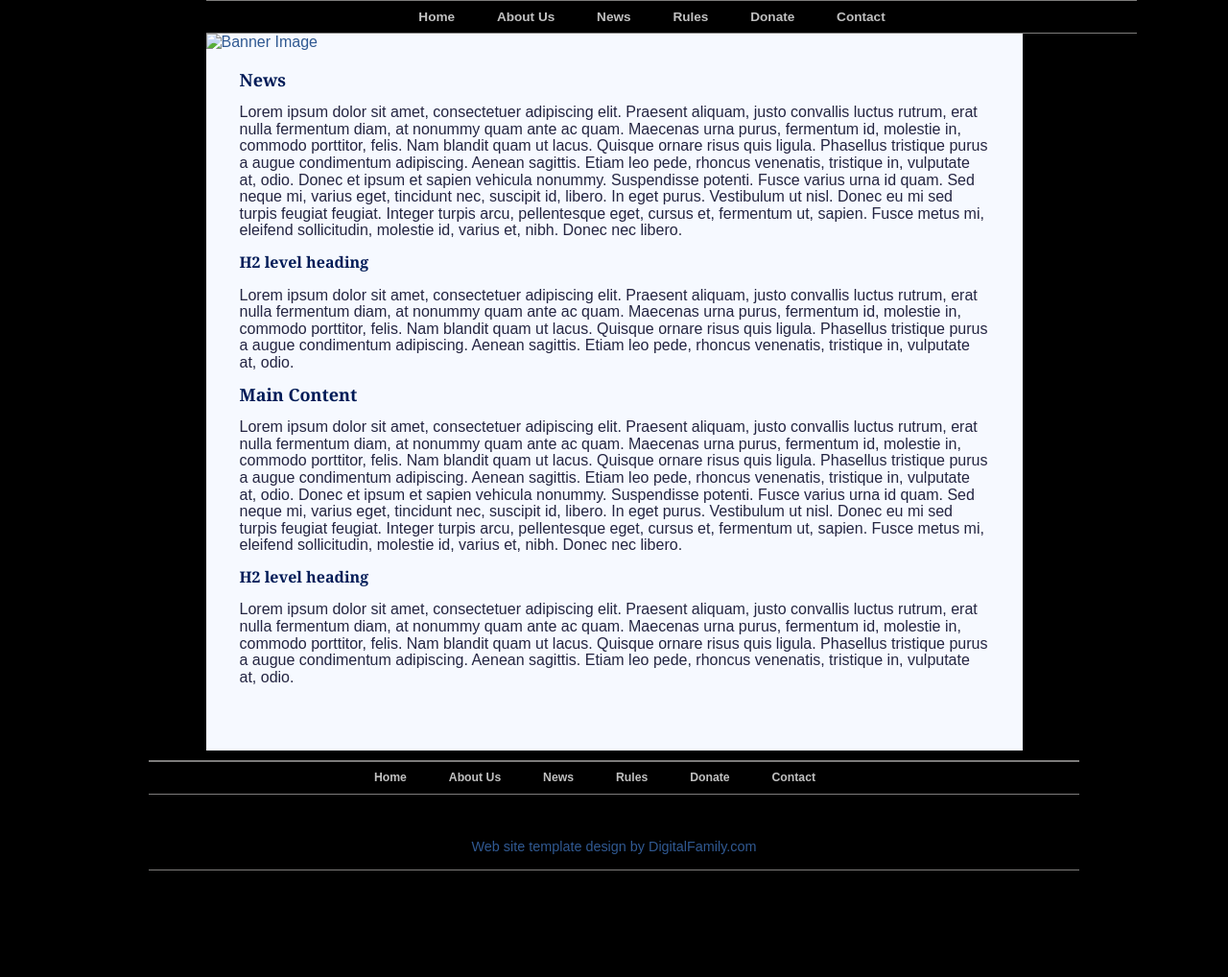
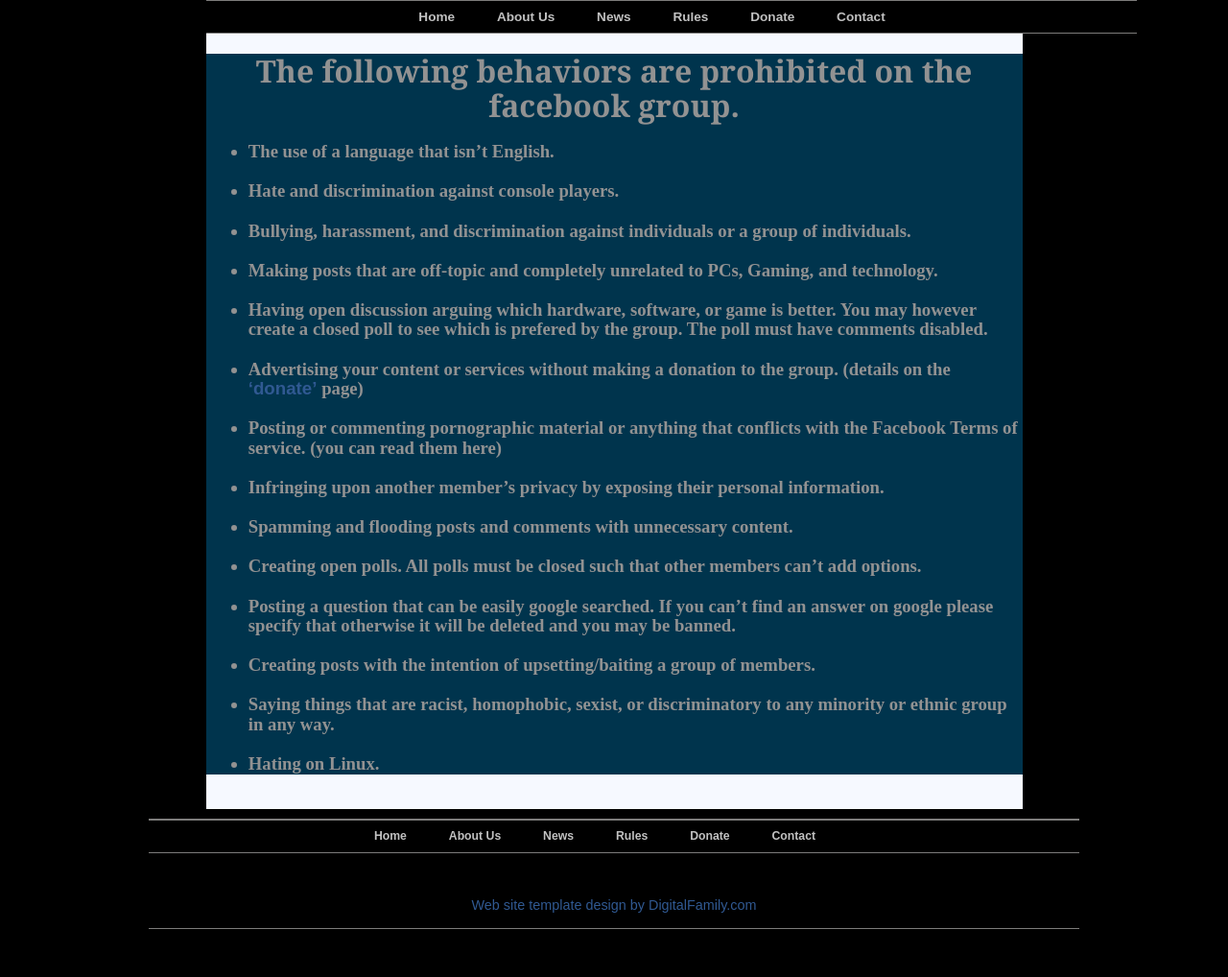
Before and after one commit to RustyRaptor/pcmrhub.com, a PHP site: page /rules.html in a window 1280 px wide. Shown: the whole page at 96% size. Before the commit the page ends 907 px from the top, so only its background shows below. Run offline with PHP 8.4, Linux system fonts and the light colour scheme.

Commit message:
Added the rules page and created a custom style for it called #rules and #rulesHeading

```diff
--- a/rules.html
+++ b/rules.html
@@ -53,28 +53,32 @@ height="0" width="0" style="display:none;visibility:hidden"></iframe></noscript>
 
 
         <!-- InstanceBeginEditable name="banner" -->
-        <a href="index.html"><img alt="Banner Image" width="970" height="172" border="0" /></a>
+        <!-- <a href="index.html"><img alt="Banner Image" width="970" height="172" border="0" /></a> -->
         <!-- InstanceEndEditable -->
         <!-- InstanceBeginEditable name="MainContent" -->
-        <div id="mainContent">
-            <h1>News</h1>
-            <p>Lorem ipsum dolor sit amet, consectetuer adipiscing elit. Praesent aliquam, justo convallis luctus rutrum, erat nulla fermentum diam, at nonummy quam ante ac quam. Maecenas urna purus, fermentum id, molestie in, commodo porttitor, felis. Nam
-                blandit quam ut lacus. Quisque ornare risus quis ligula. Phasellus tristique purus a augue condimentum adipiscing. Aenean sagittis. Etiam leo pede, rhoncus venenatis, tristique in, vulputate at, odio. Donec et ipsum et sapien vehicula
-                nonummy. Suspendisse potenti. Fusce varius urna id quam. Sed neque mi, varius eget, tincidunt nec, suscipit id, libero. In eget purus. Vestibulum ut nisl. Donec eu mi sed turpis feugiat feugiat. Integer turpis arcu, pellentesque eget,
-                cursus et, fermentum ut, sapien. Fusce metus mi, eleifend sollicitudin, molestie id, varius et, nibh. Donec nec libero.</p>
-            <h2>H2 level heading </h2>
-            <p>Lorem ipsum dolor sit amet, consectetuer adipiscing elit. Praesent aliquam, justo convallis luctus rutrum, erat nulla fermentum diam, at nonummy quam ante ac quam. Maecenas urna purus, fermentum id, molestie in, commodo porttitor, felis. Nam
-                blandit quam ut lacus. Quisque ornare risus quis ligula. Phasellus tristique purus a augue condimentum adipiscing. Aenean sagittis. Etiam leo pede, rhoncus venenatis, tristique in, vulputate at, odio.</p>
-            <h1>Main Content </h1>
-            <p>Lorem ipsum dolor sit amet, consectetuer adipiscing elit. Praesent aliquam, justo convallis luctus rutrum, erat nulla fermentum diam, at nonummy quam ante ac quam. Maecenas urna purus, fermentum id, molestie in, commodo porttitor, felis. Nam
-                blandit quam ut lacus. Quisque ornare risus quis ligula. Phasellus tristique purus a augue condimentum adipiscing. Aenean sagittis. Etiam leo pede, rhoncus venenatis, tristique in, vulputate at, odio. Donec et ipsum et sapien vehicula
-                nonummy. Suspendisse potenti. Fusce varius urna id quam. Sed neque mi, varius eget, tincidunt nec, suscipit id, libero. In eget purus. Vestibulum ut nisl. Donec eu mi sed turpis feugiat feugiat. Integer turpis arcu, pellentesque eget,
-                cursus et, fermentum ut, sapien. Fusce metus mi, eleifend sollicitudin, molestie id, varius et, nibh. Donec nec libero.</p>
-            <h2>H2 level heading </h2>
-            <p>Lorem ipsum dolor sit amet, consectetuer adipiscing elit. Praesent aliquam, justo convallis luctus rutrum, erat nulla fermentum diam, at nonummy quam ante ac quam. Maecenas urna purus, fermentum id, molestie in, commodo porttitor, felis. Nam
-                blandit quam ut lacus. Quisque ornare risus quis ligula. Phasellus tristique purus a augue condimentum adipiscing. Aenean sagittis. Etiam leo pede, rhoncus venenatis, tristique in, vulputate at, odio.</p>
-            <p>&nbsp;</p>
-            <!-- end #mainContent -->
+        <div id="rules">
+            <h1 id="rulesHeading">The following behaviors are prohibited on the facebook group.</h1>
+            <h3><ul>
+          <li>The use of a language that isn’t English.<br></li><br>
+          <li>Hate and discrimination against console players.<br></li><br>
+          <li>Bullying, harassment, and discrimination against individuals or a group of individuals.<br></li><br>
+          <li>Making posts that are off-topic and completely unrelated to PCs, Gaming, and technology.<br></li><br>
+          <li>Having open discussion arguing which hardware, software, or game is better. You may however create a closed poll to see which is prefered by the group. The poll must have comments disabled.<br></li><br>
+          <li>Advertising your content or services without making a donation to the group. (details on the
+            <a href="http://www.pcmrhub.com/donate.html">‘donate’</a>
+             page)<br></li><br>
+          <li>Posting or commenting pornographic material or anything that conflicts with the Facebook Terms of service. (you can read them here)<br></li><br>
+          <li>Infringing upon another member’s privacy by exposing their personal information.<br></li><br>
+          <li>Spamming and flooding posts and comments with unnecessary content.<br></li><br>
+          <li>Creating open polls. All polls must be closed such that other members can’t add options.<br></li><br>
+          <li>Posting a question that can be easily google searched.  If you can’t find an answer on google please specify that otherwise it will be deleted and you may be banned.<br></li><br>
+          <li>Creating posts with the intention of upsetting/baiting a group of members.<br></li><br>
+          <li>Saying things that are racist, homophobic, sexist, or discriminatory to any minority or ethnic group in any way.<br></li><br>
+          <li>Hating on Linux.<br>
+        </ul>
+        </h3>
+
+            <!-- end #rules -->
         </div>
         <!-- InstanceEndEditable -->
         <!-- end #container -->
--- a/styles.css
+++ b/styles.css
@@ -75,6 +75,26 @@ a:hover {
     padding-right: 35px;
     padding-bottom: 0;
     padding-left: 35px;
+}
+
+#rules {
+    padding-top: 0;
+    padding-right: 0.5%;
+    padding-bottom: 0;
+    padding-left: 0.5%;
+    text-align: left;
+    line-height: 1.1;
+    word-spacing: normal;
+    font-family: serif;
+    background-color: #00344d;
+    color: #929292;
+    font-size: 100%
+}
+
+#rulesHeading {
+    font-size: 200%;
+    text-align: center;
+    color: #929292;
 }
 
 #MainRight {
```
